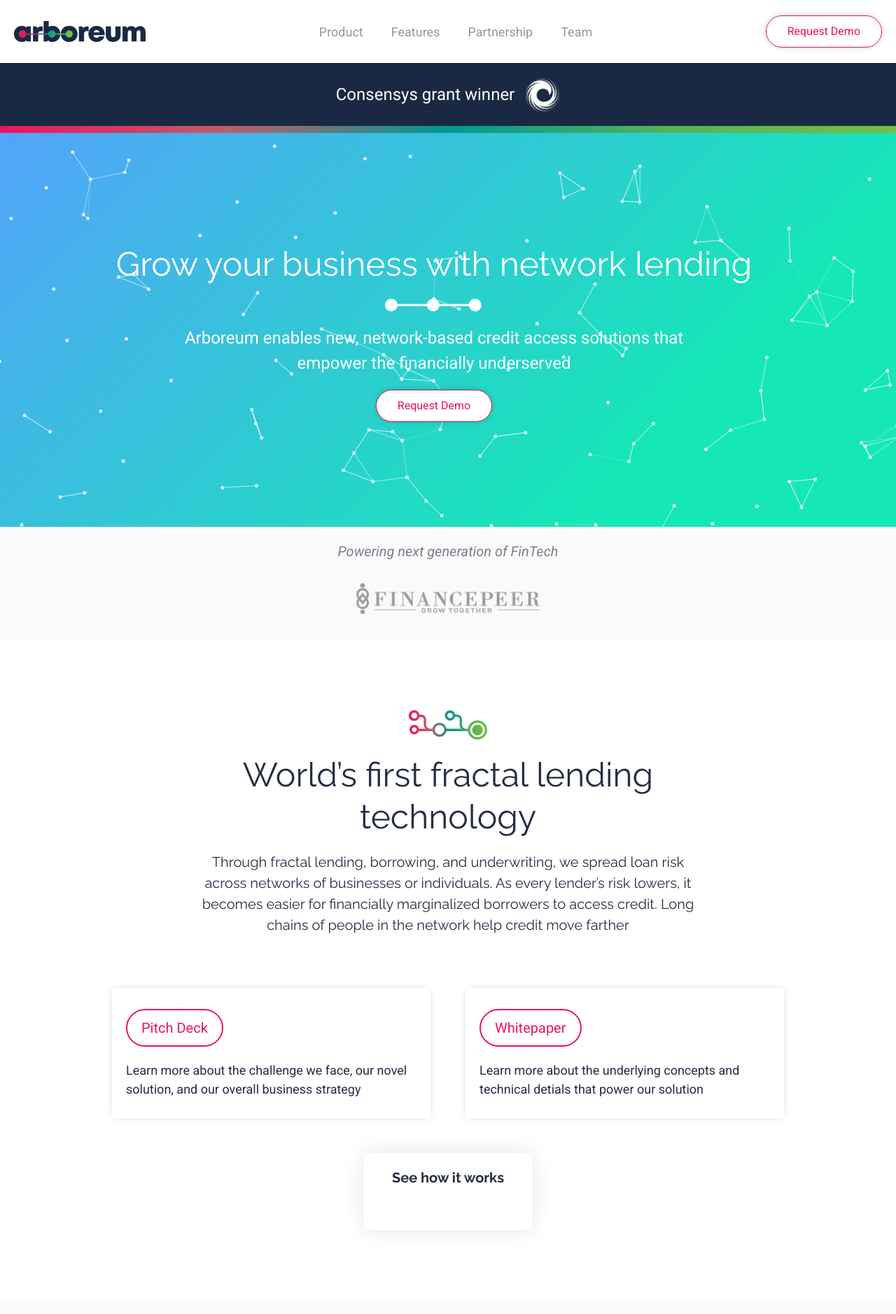
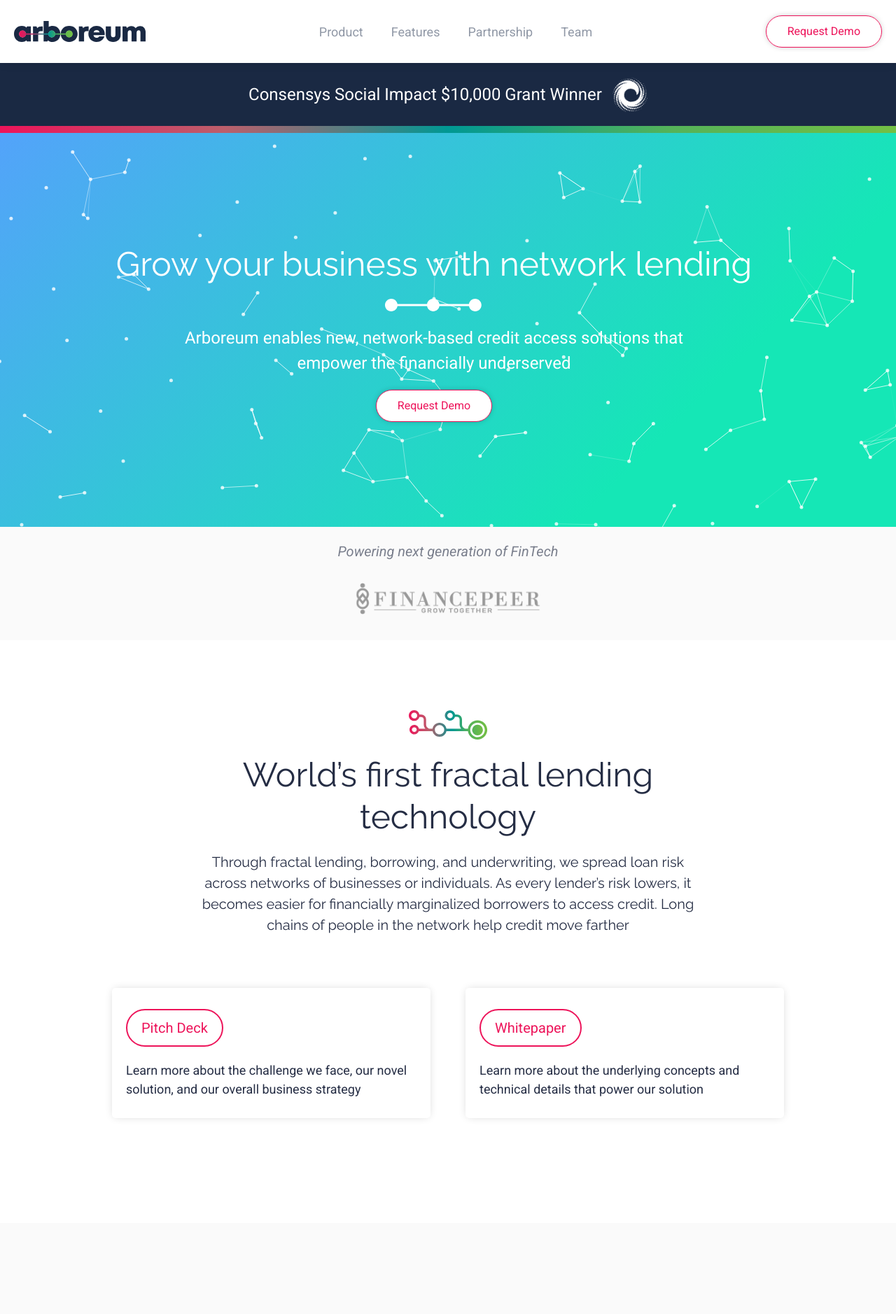
Before and after one commit to mustafasaifee42/arboreum, a React (Create React App) app: page / in a window 1280 px wide. Shown: the top 1878 px of the page at 70% size. Built offline with nearby package versions, Linux system fonts and the light colour scheme.

Commit message:
Update some bits and pieces

```diff
--- a/src/Announcement/assets/data/copy.json
+++ b/src/Announcement/assets/data/copy.json
@@ -1,4 +1,4 @@
 {
-  "announcement": "Consensys grant winner",
+  "announcement": "Consensys Social Impact $10,000 Grant Winner",
   "logo": "../assets/imgs/consensys-vector-logo.png"
 }
--- a/src/ProductIntro/index.tsx
+++ b/src/ProductIntro/index.tsx
@@ -1,6 +1,5 @@
 import React, { useState } from "react";
 import styled from "styled-components";
-import YouTube from "react-youtube";
 import Icon from "./assets/imgs/fractalIcon.svg";
 
 interface H3Props {
@@ -29,14 +28,6 @@
   display: flex;
   justify-content: center;
   margin: 20px 0;
-`;
-
-const VideoConatiner = styled.div`
-  padding: 0 40px 40px 40px;
-  border-radius: 5px;
-  width: max-content;
-  margin: auto;
-  box-shadow: 0 0 30px rgba(0, 0, 0, 0.11);
 `;
 
 const H3 = styled.h3<H3Props>`
@@ -136,26 +127,13 @@
             <CardContent>
               <CardTitle align="left">Whitepaper</CardTitle>
               <P>
-                Learn more about the underlying concepts and technical detials
+                Learn more about the underlying concepts and technical details
                 that power our solution
               </P>
             </CardContent>
           </a>
         </Card>
       </CardContainer>
-      <VideoConatiner>
-        <H3 align="center">See how it works</H3>
-        <YouTube
-          videoId="WzBimNSO-U8"
-          opts={{
-            height: `${(width * 520) / 800}`,
-            width: `${width}`,
-            playerVars: {
-              autoplay: 0,
-            },
-          }}
-        />
-      </VideoConatiner>
     </DivContainer>
   );
 };
--- a/src/Team/assets/data/advisory.json
+++ b/src/Team/assets/data/advisory.json
@@ -1,19 +1,12 @@
 [{
-    "name": "Dr Mack Ramachandran",
-    "position": "Senior Advisor",
-    "description": "Mack is an entrepreneur and an early carbon offset business owner",
-    "linkedin": "https://www.linkedin.com/in/mahamack/",
-    "photo": "./assets/imgs/MR.jpg"
-  },
-  {
     "name": "Dr Avinash Bhardwaj",
     "position": "Technical Advisor",
-    "description": "Avinash is a member of the faculty at IIT - Bombay",
+    "description": "Avinash is a PhD in operations research from UC Berkeley, and is currently a faculty member at the India Institute of Technology - Bombay",
     "photo": "./assets/imgs/AB.jpg"
   },
   {
     "name": "Shubham Sandeep",
-    "position": "Comercial Advisor",
+    "position": "Commercial Advisor",
     "description": "Shubham is a member of the 2019 Forbes 30 Under 30 cohort for Manufacturing & Industry, and the CCO of Skytree",
     "linkedin": "https://nl.linkedin.com/in/shubham-sandeep-2980b416",
     "photo": "./assets/imgs/SS.jpg"
--- a/src/Team/assets/data/team.json
+++ b/src/Team/assets/data/team.json
@@ -1,21 +1,21 @@
 [{
     "name": "Gaurav Singhal",
     "position": "Chief Executive Officer",
-    "description": "Gaurav is a versatile data/social scientist with over 7 years experience architecting solutions",
+    "description": "Gaurav is a versatile data/social scientist, and was previously the first Lead Data Scientist at the United Nations World Food Programme",
     "linkedin": "https://www.linkedin.com/in/gaurav-singhal-14311229/",
     "photo": "./assets/imgs/GS.jpg"
   },
   {
     "name": "Dr Laurence E. Day",
     "position": "Chief Technology Officer",
-    "description": "Laurence is a software engineer specialising in functional programming",
+    "description": "Laurence is a PhD in computer science from the University of Nottingham, and a software engineer specialising in functional programming and program correctness",
     "linkedin": "https://www.linkedin.com/in/laurenceday/",
     "photo": "./assets/imgs/LD.jpg"
   },
   {
     "name": "Nupur Joshi",
     "position": "Chief Operations Officer",
-    "description": "Nupur is a multi-stakeholder strategy and operational transformation consultant",
+    "description": "Nupur is Wharton MBA ex-McKinsey & Company multi-stakeholder strategy and operational transformation consultant",
     "linkedin": "https://www.linkedin.com/in/nupur-joshi-167b6226/",
     "photo": "./assets/imgs/NJ.jpg"
   }
--- a/src/Team/index.tsx
+++ b/src/Team/index.tsx
@@ -85,8 +85,8 @@
           <h1>A Team of Experts</h1>
           <TitleOutline />
           <h3>
-            Arboreum leadership team brings years of experience in economics,
-            data science, blockchain technology and management consultancy
+            The Arboreum leadership team combines years of world-class experience in economics,
+            data science, blockchain technology and management consultancy.
           </h3>
         </TitleContainer>
         <ContentContainer>
```
